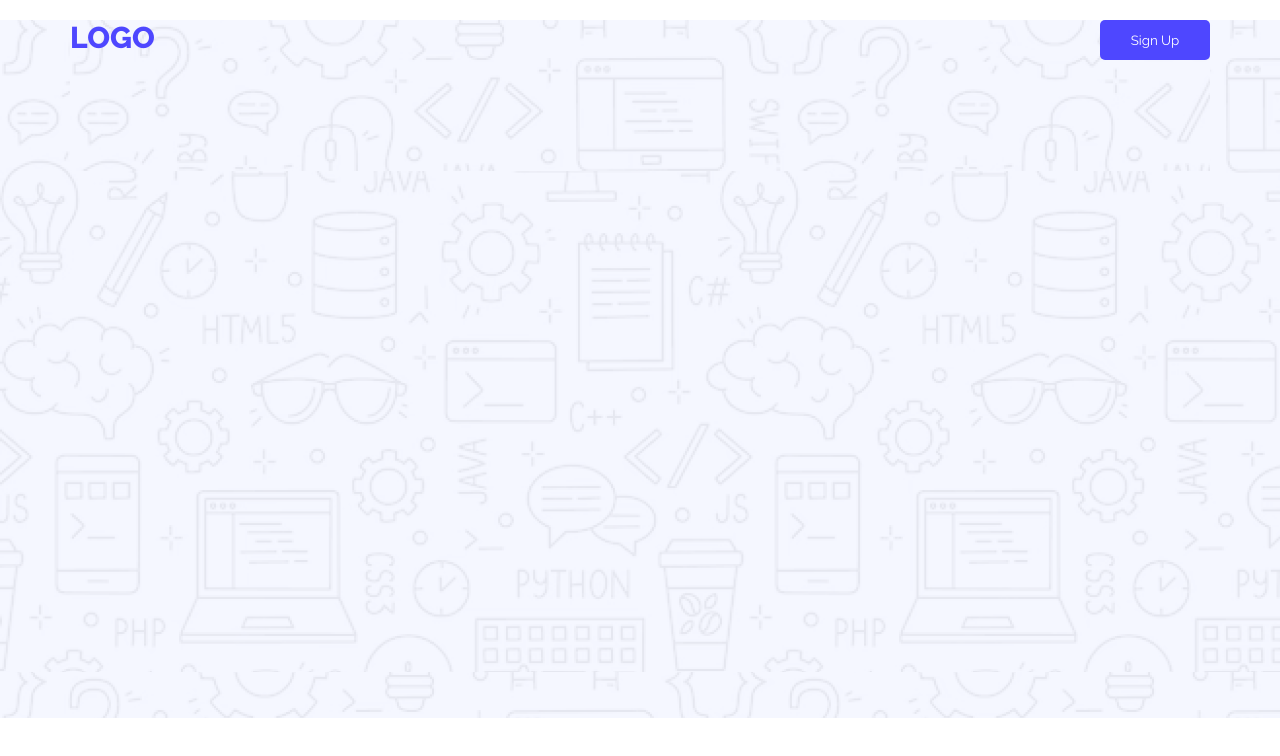
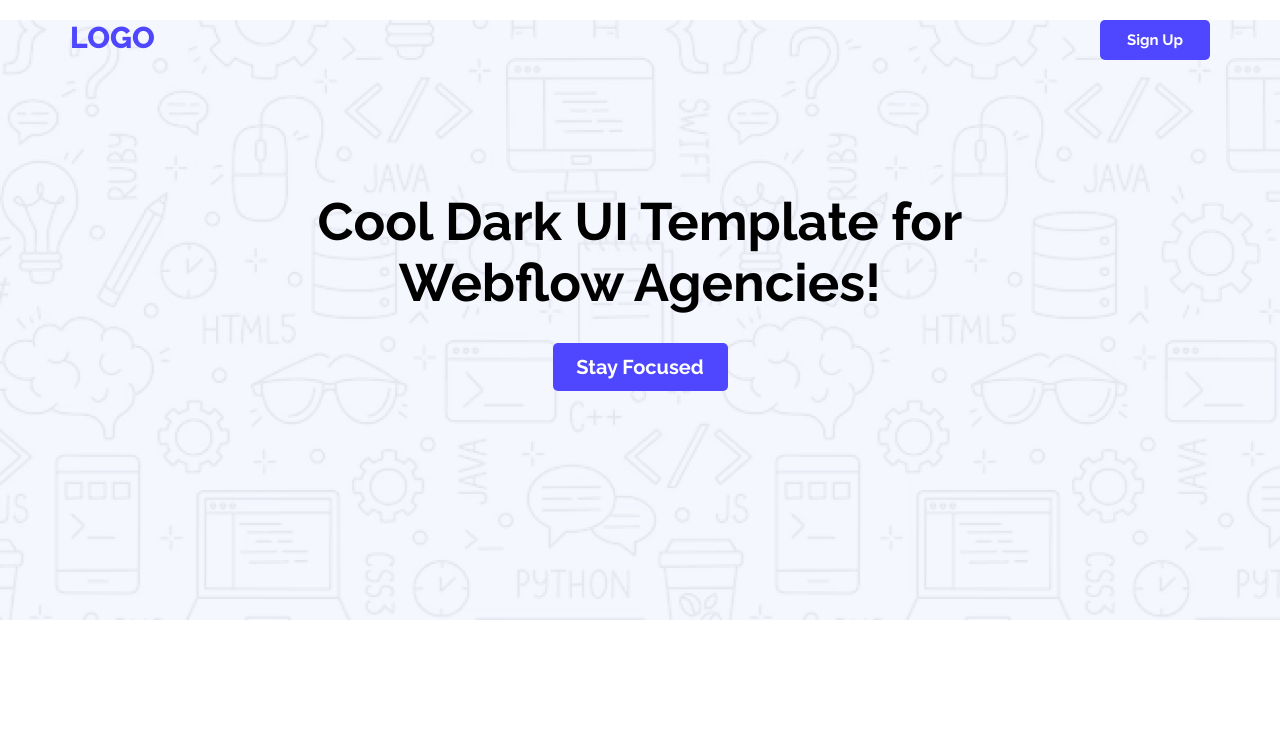
Before and after one commit to AshiqurRahmanAshik/Web-Flow-01-By-Ashik, a plain HTML site: page index.html in a window 1280 px wide. Drawn offline with Linux system fonts and the light colour scheme.

Commit message:
Add Hero Section

```diff
--- a/index.html
+++ b/index.html
@@ -15,16 +15,24 @@
     <link rel="stylesheet" href="style/style.css" />
   </head>
   <body>
-    <!-- Navbar Section Start -->
-    <nav>
+    <!-- Header Section Start -->
+    <header>
+      <!-- Navbar Section Start -->
       <nav class="nav_container">
         <p class="nav_logo">LOGO</p>
         <button class="nav_button primary_color">Sign Up</button>
       </nav>
-    </nav>
-    <!-- Navbar Section End -->
-    <!-- Hero Section Start -->
+      <!-- Navbar Section End -->
 
-    <!-- Hero Section End -->
+      <!-- Hero Section Start -->
+      <section class="hero_container">
+        <h1 class="hero_title">
+          Cool Dark UI Template for <br />Webflow Agencies!
+        </h1>
+        <button class="hero_button primary_color">Stay Focused</button>
+      </section>
+      <!-- Hero Section End -->
+    </header>
+    <!-- Header Section End -->
   </body>
 </html>
--- a/style/style.css
+++ b/style/style.css
@@ -10,9 +10,9 @@
 }
 /* Common Style End */
 /* Navbar Section Start */
-nav {
+header {
   background-image: url("../assets/Hero-bg.png");
-  height: 698px;
+  height: 600px;
 }
 .nav_container {
   display: flex;
@@ -32,9 +32,23 @@ nav {
   height: 40px;
   border: none;
   border-radius: 5px;
+  font-size: 15px;
+  font-weight: bold;
 }
 /* Navbar Section End */
 
 /* Hero Section Start */
-
+.hero_container {
+  text-align: center;
+  font-size: 35px;
+}
+.hero_button {
+  width: 175px;
+  height: 48px;
+  border: none;
+  border-radius: 5px;
+  font-size: 20px;
+  font-weight: 700;
+  margin: 30px 0;
+}
 /* Hero Section End */
```
